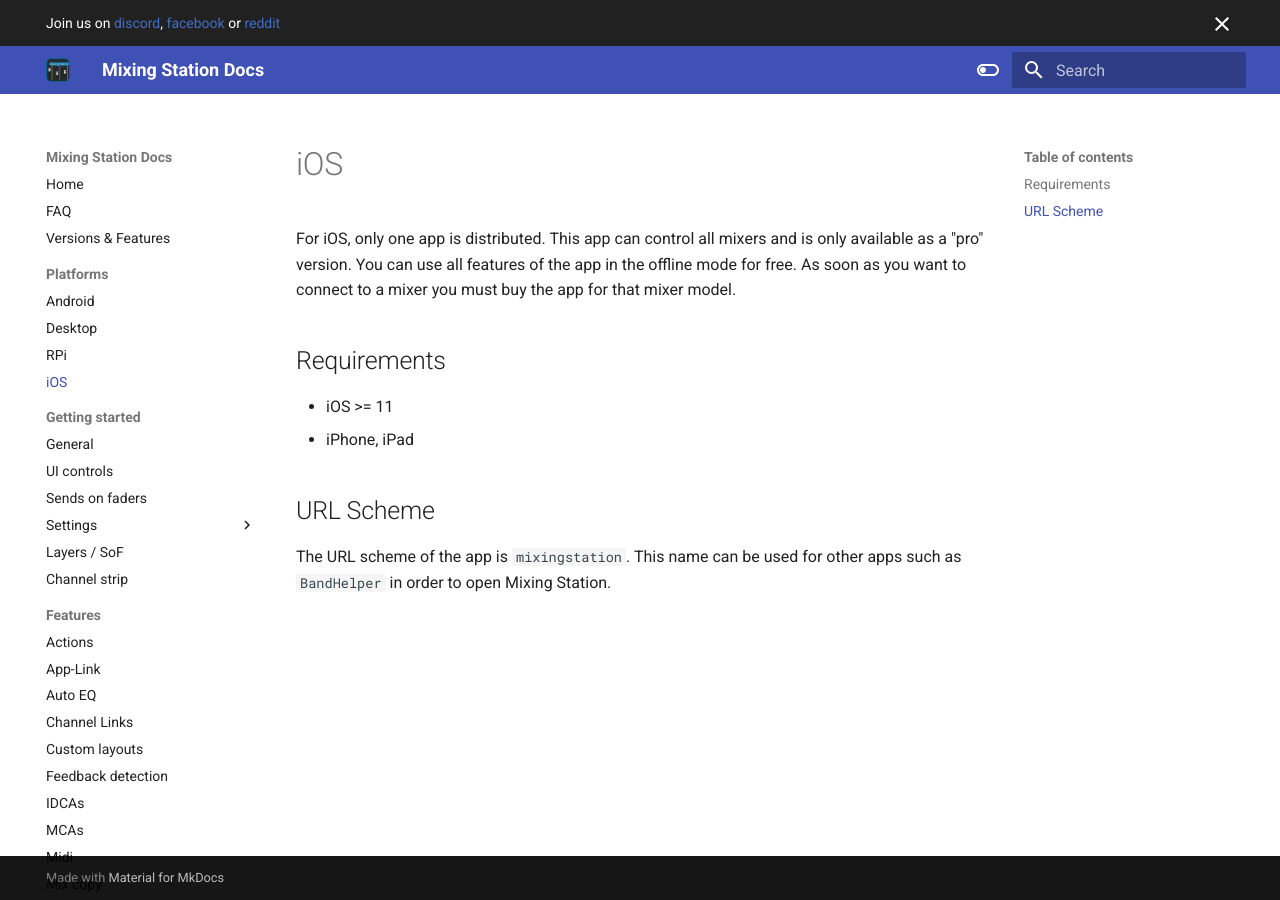
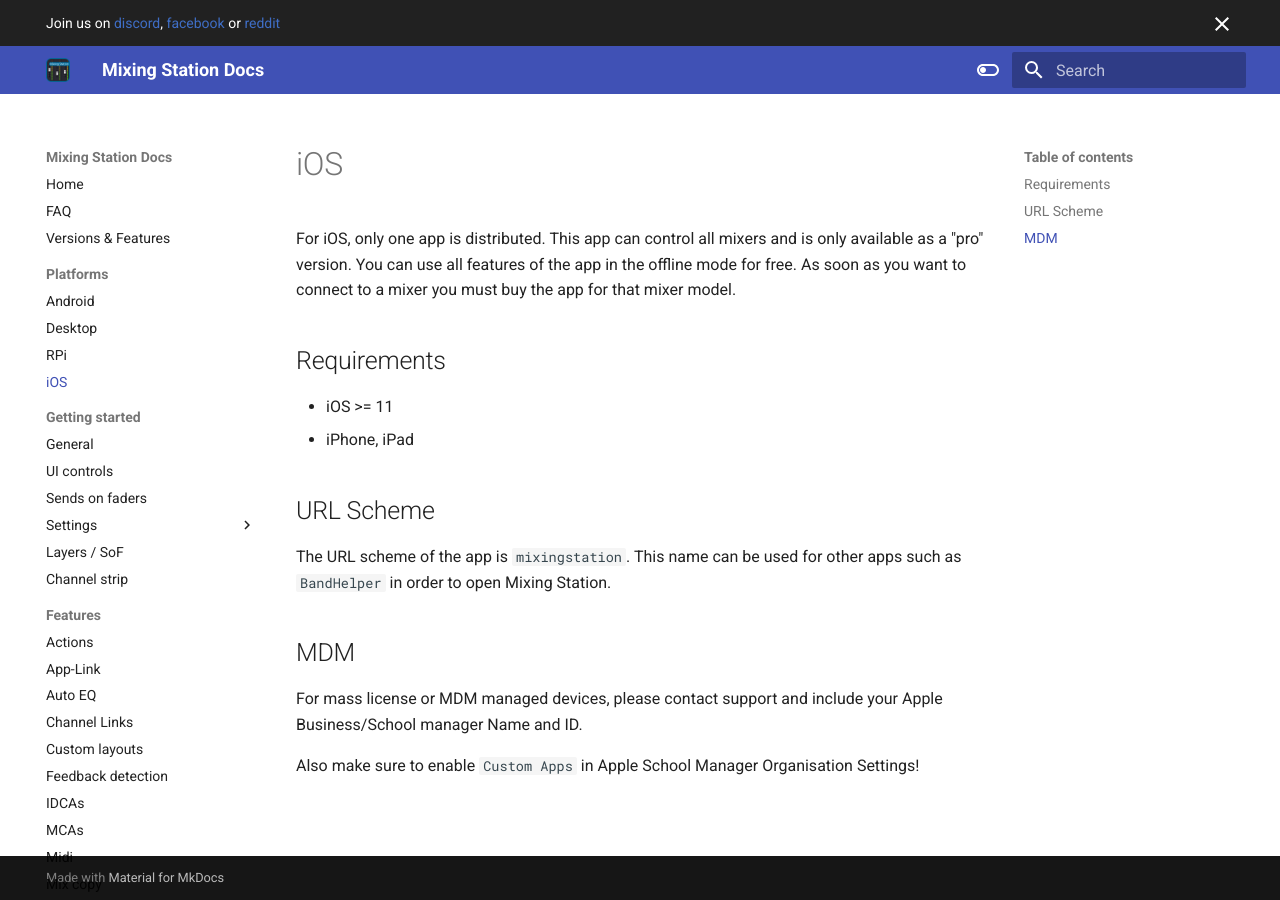
Before and after one commit to davidgiga1993/mixing-station-docs, an MkDocs documentation site: the page built from docs/platforms/ios.md, in a window 1280 px wide. Built offline with MkDocs 1.6.1 and Material for MkDocs 9.7.7, drawn with Linux system fonts in a browser that asks for light colours.

Commit message:
docs: clarify mdm

```diff
--- a/docs/platforms/ios.md
+++ b/docs/platforms/ios.md
@@ -13,3 +13,8 @@
 
 The URL scheme of the app is `mixingstation`. This name can be used for other apps such as `BandHelper` in order to open
 Mixing Station.
+
+## MDM
+For mass license or MDM managed devices, please contact support and include your Apple Business/School manager Name and ID.
+
+Also make sure to enable `Custom Apps` in Apple School Manager Organisation Settings!
```
Also changed, not shown: docs/getting-started.md (+2 -2 lines).
